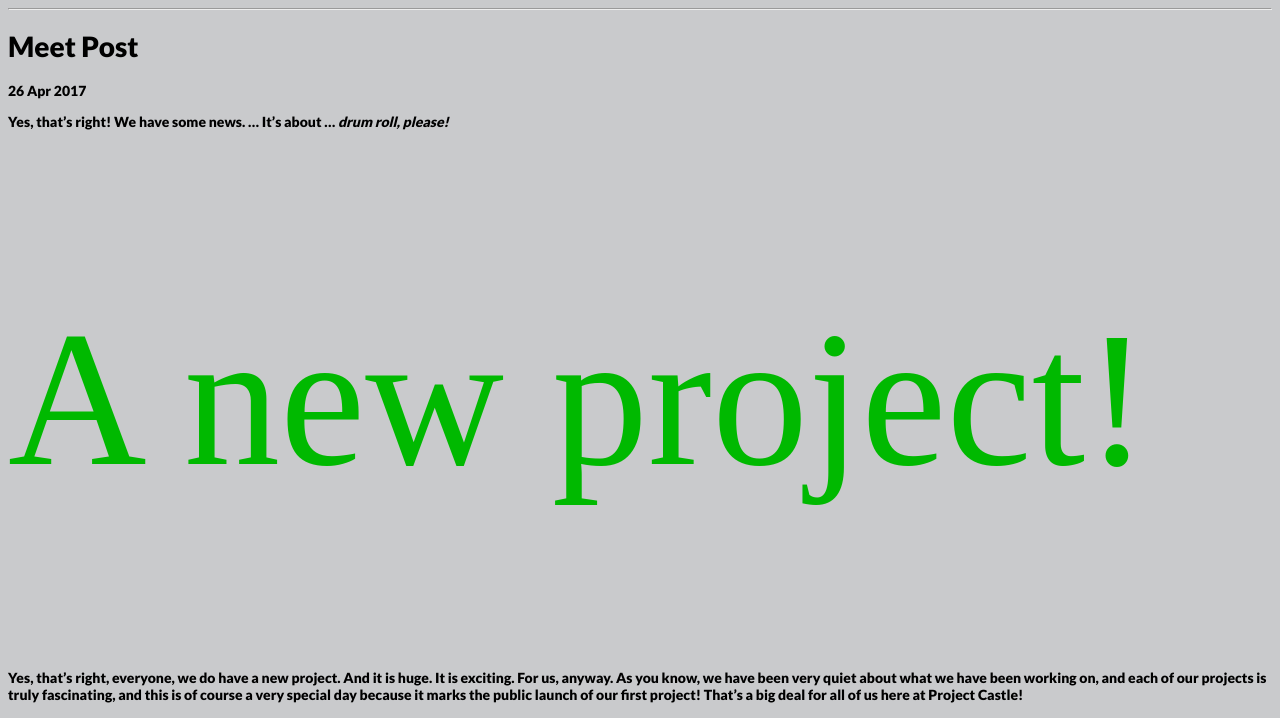
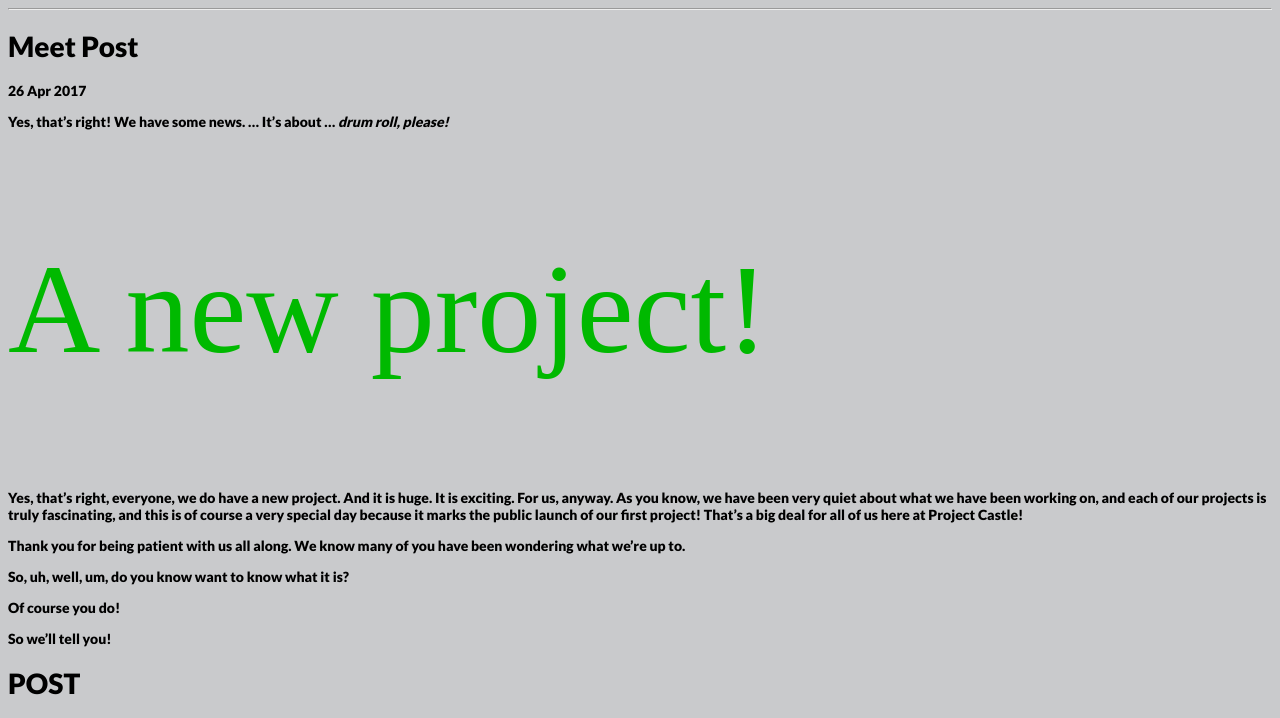
Before and after one commit to jx22/jx22.github.io, a Jekyll site: the page built from _posts/2017-04-26-Meet-Post.md, in a window 1280 px wide. Shown: the top 718 px of the page. Built offline with Jekyll 4.4.1, drawn with Linux system fonts in a browser that asks for light colours; some web fonts are replaced.

Commit message:
try different responsive style

```diff
--- a/_layouts/post.html
+++ b/_layouts/post.html
@@ -23,7 +23,8 @@
         font-style: Normal;
         font-weight: 100;
         font-size: 192px;
-        color: #00B900
+        color: #00B900;
+        font-size:10vw;
         }
     </style>
 
```
Also changed, not shown: _posts/2017-12-23-Holiday-News.md (+1 -1 lines).
